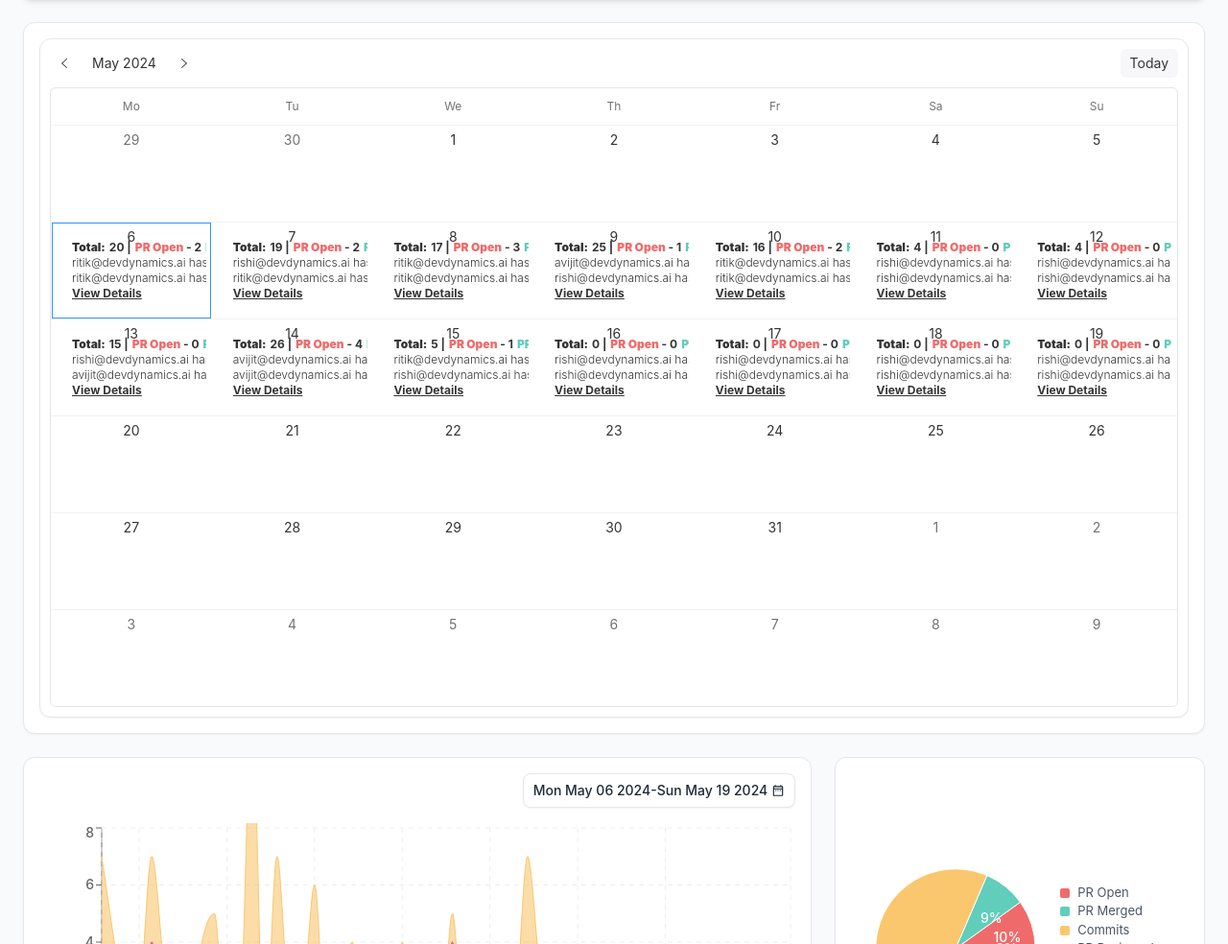
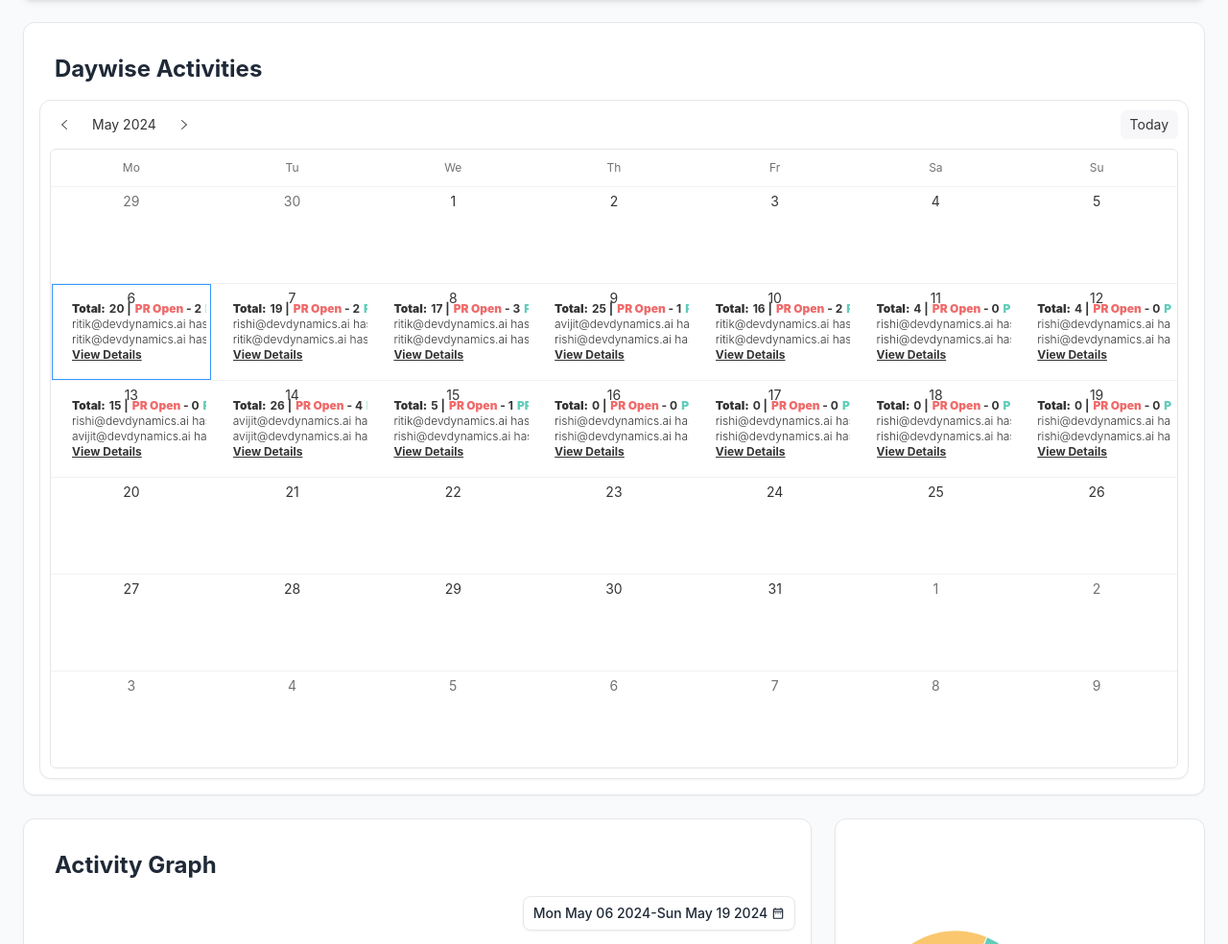
Before and after one commit to NoTSuRe0099/dev-dynamics-test, a React (Vite) app: page / in a window 1280 px wide. Shown: the part 434-1418 px from the top of the page at 96% size. Built offline with nearby package versions, Linux system fonts and the light colour scheme.

Commit message:
added headers to componets

```diff
--- a/src/components/ActivityChart.tsx
+++ b/src/components/ActivityChart.tsx
@@ -56,6 +56,9 @@ const ActivityChart: React.FC<ActivityChartProps> = ({
 
   return (
     <div className="bg-white border shadow-sm rounded-xl p-4 w-full lg:w-[75%] h-[400px] lg:h-full">
+      <div className="flex items-center p-4 ">
+        <h1 className="text-2xl font-bold text-gray-800">Activity Graph</h1>
+      </div>
       <DatePicker
         dateRange={[dateRange]}
         minDate={initChartData[0]?.date}
--- a/src/components/ActivityLogs/ActivityLogsPieChart.tsx
+++ b/src/components/ActivityLogs/ActivityLogsPieChart.tsx
@@ -1,10 +1,7 @@
 import React from 'react';
 import { Cell, Pie, PieChart, ResponsiveContainer } from 'recharts';
 import { processDayWiseActivity } from '../../functions';
-import {
-  IActivityMeta,
-  IDayWiseActivity
-} from '../../services/api';
+import { IActivityMeta, IDayWiseActivity } from '../../services/api';
 interface IActivityLogsPieChartProps {
   dayWiseData: IDayWiseActivity[];
   activityMeta: IActivityMeta[];
--- a/src/components/CalenderComponent.tsx
+++ b/src/components/CalenderComponent.tsx
@@ -211,6 +211,9 @@ const CalenderComponent: React.FC<ICalenderComponent> = ({
 
   return (
     <div className="bg-white border shadow-sm rounded-xl p-4">
+      <div className="flex items-center p-4 ">
+        <h1 className="text-2xl font-bold text-gray-800">Daywise Activities</h1>
+      </div>
       <Calendar
         defaultValue={new Date(activityByDate[0]?.date)}
         renderCell={renderCell}
--- a/src/components/UserTable.tsx
+++ b/src/components/UserTable.tsx
@@ -15,6 +15,11 @@ const UserTable: React.FC<UserTableProps> = ({ users }) => {
   return (
     <>
       <div className="flex-col bg-white border shadow-sm rounded-xl flex p-4">
+        <div className="flex items-center p-4">
+          <h1 className="text-2xl font-bold text-gray-800">
+            Contributors List
+          </h1>
+        </div>
         <div className="-m-1.5 overflow-x-auto">
           <div className="p-1.5 min-w-full inline-block align-middle">
             <div className="border rounded-lg overflow-hidden">
```
